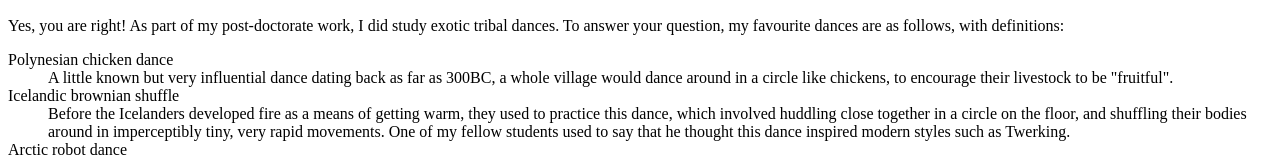
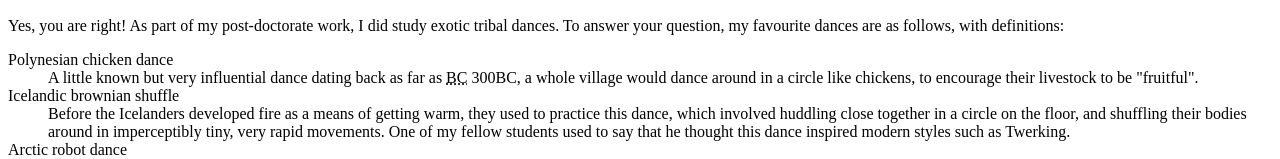
Before and after one commit to Tomiphilz/jan24week1, a plain HTML site: page letter.html in a window 1280 px wide. Shown: the part 930-1089 px from the top of the page. Drawn offline with Linux system fonts and the light colour scheme.

Commit message:
fix letter in files

```diff
--- a/letter.html
+++ b/letter.html
@@ -69,7 +69,7 @@
 <section>
     <dl>
         <dt>Polynesian chicken dance</dt>
-        <dd>A little known but very influential dance dating back as far as 300BC, a whole village would dance around in a circle like chickens, to encourage their livestock to be "fruitful".</dd>
+        <dd>A little known but very influential dance dating back as far as <abbr title="Before Christ">BC</abbr> 300BC, a whole village would dance around in a circle like chickens, to encourage their livestock to be "fruitful".</dd>
 
         <dt>Icelandic brownian shuffle</dt>
         <dd>Before the Icelanders developed fire as a means of getting warm, they used to practice this dance, which involved huddling close together in a circle on the floor, and shuffling their bodies around in imperceptibly tiny, very rapid movements. One of my fellow students used to say that he thought this dance inspired modern styles such as Twerking.</dd>
```
